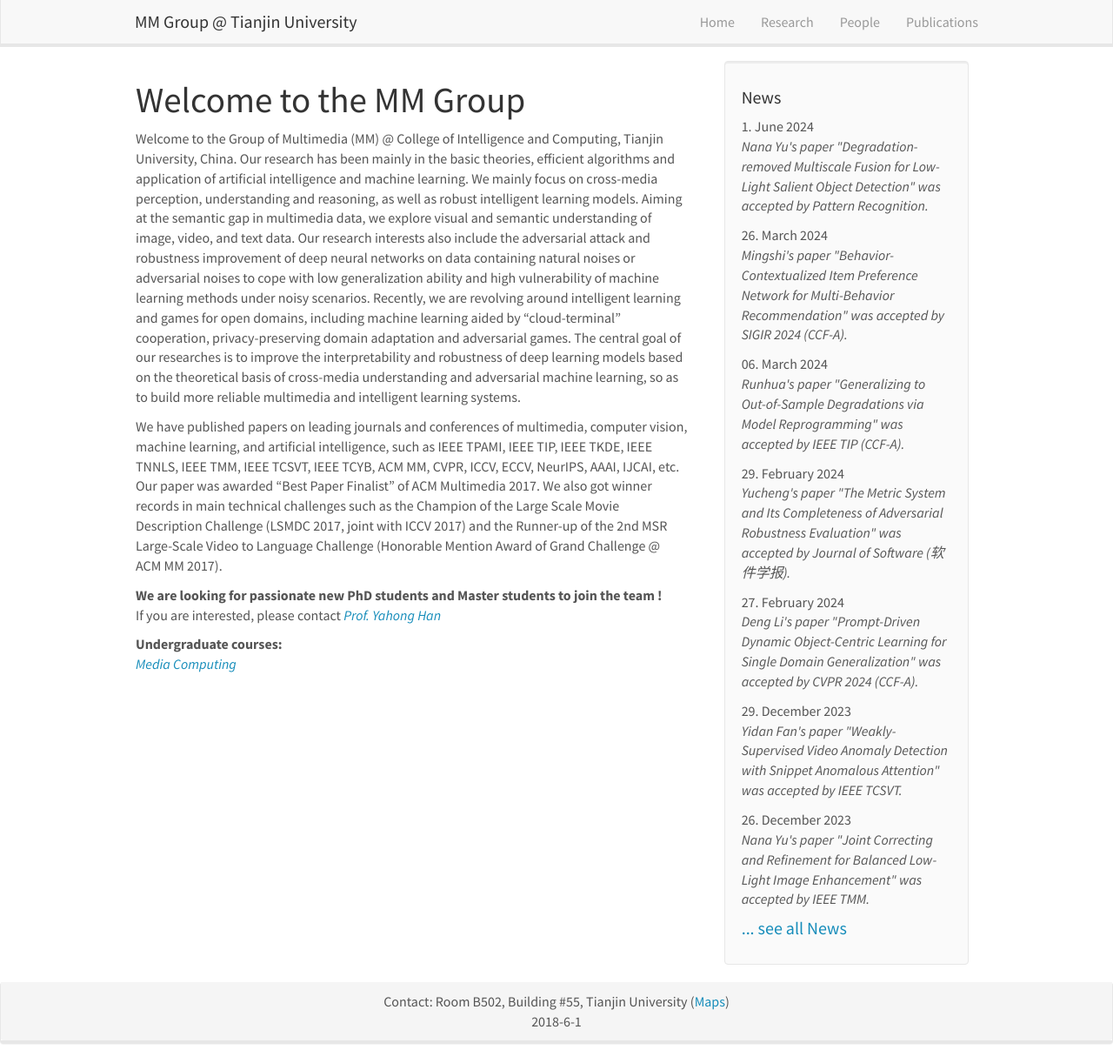
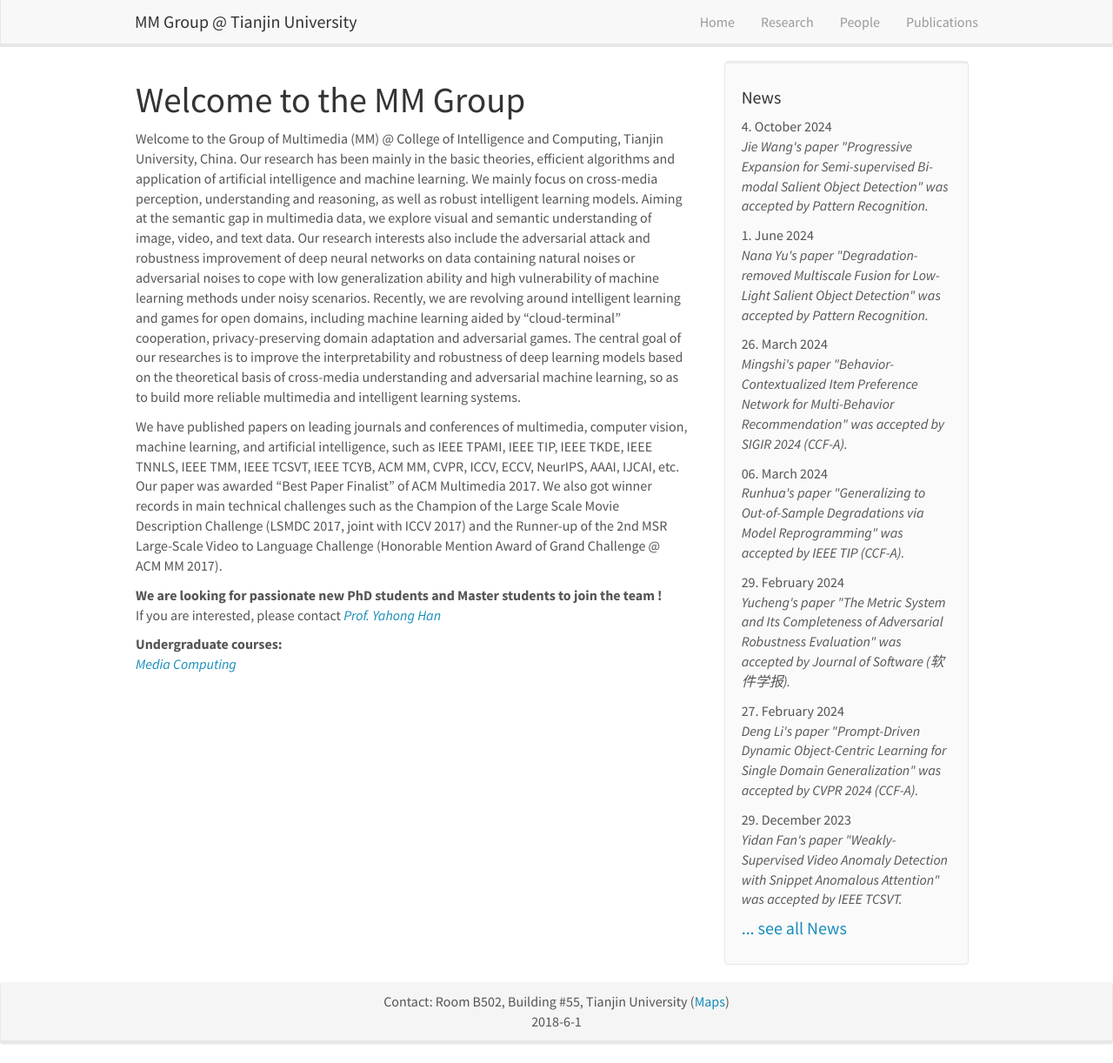
Before and after one commit to tjumm/tjumm.github.io, a Jekyll site: the page built from _pages/home.md, in a window 1280 px wide and 1222 px high. Shown: the whole window at 87% size. Built offline with Jekyll 4.4.1, drawn with Linux system fonts in a browser that asks for light colours; comment, search, counter and statistics services are not loaded.

Commit message:
add PR paper

```diff
--- a/_data/news.yml
+++ b/_data/news.yml
@@ -1,3 +1,6 @@
+- date: 4. October 2024
+  headline: "Jie Wang's paper \"Progressive Expansion for Semi-supervised Bi-modal Salient Object Detection\" was accepted by Pattern Recognition."
+
 - date: 1. June 2024
   headline: "Nana Yu's paper \"Degradation-removed Multiscale Fusion for Low-Light Salient Object Detection\" was accepted by Pattern Recognition."
 
--- a/_data/publist.yml
+++ b/_data/publist.yml
@@ -1,3 +1,12 @@
+- title: "1. Progressive Expansion for Semi-supervised Bi-modal Salient Object Detection"
+  image: dummy.png
+  description:
+  authors: Jie Wang, Zihao Zhang, Nana Yu, Yahong Han
+  link:
+    url:
+    display: "Pattern Recognition"
+  highlight: 0
+
 - title: "1. Degradation-removed Multiscale Fusion for Low-Light Salient Object Detection <a href='https://github.com/ynn1030/YLLSOD'>(Code)</a>"
   image: dummy.png
   description:
```
